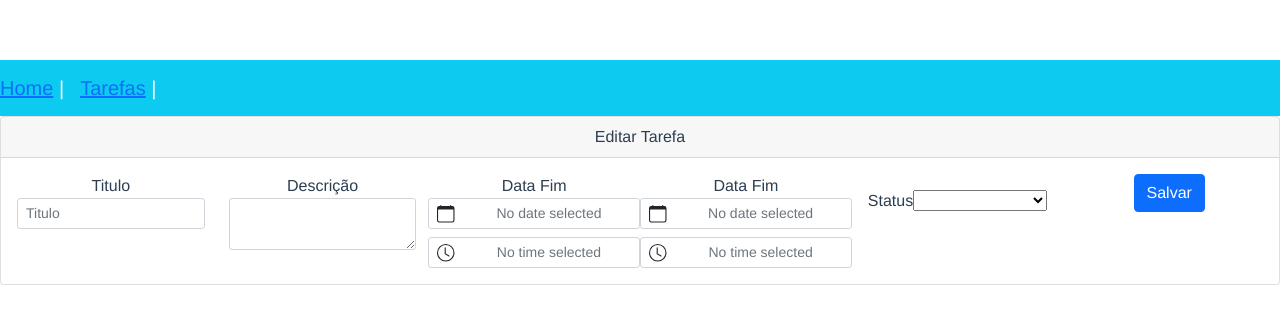
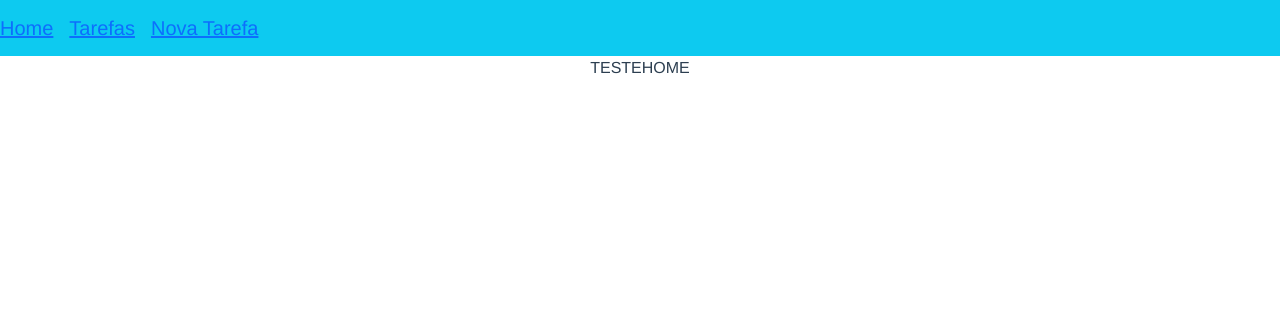
Before and after one commit to WilliamNahirnei/Teste_DielEnergia, a Vue app in the folder frontend/: page /Home in a window 1280 px wide. Shown: the top 324 px of the page. Built offline with nearby package versions, Linux system fonts and the light colour scheme; no server answers.

Commit message:
Create task list

```diff
--- a/frontend/src/App.vue
+++ b/frontend/src/App.vue
@@ -1,20 +1,41 @@
 <template>
   <div id="app">
-    <HomePage />
-    <TaskList />
+    <div>
+      <nav>
+        <b-navbar toggleable="lg" type="dark" variant="info">
+          <b-navbar-brand>
+            <router-link :to="{ name: 'Home'}">
+              Home
+            </router-link>
+          </b-navbar-brand>
+          <b-navbar-brand>
+            <router-link
+             :to="{ name: 'Task-List'}"
+             >
+              Tarefas
+            </router-link>
+          </b-navbar-brand>
+          <b-navbar-brand>
+            <router-link
+              :to="{ name: 'New-Task'}"
+            >
+              Nova Tarefa
+            </router-link>
+          </b-navbar-brand>
+        </b-navbar>
+      </nav>
+      <div id="Content">
+        <router-view></router-view>
+      </div>
+    </div>
   </div>
 </template>
 
 <script>
 
-import TaskList from './components/task/TaskList.vue'
-import HomePage from './pages/task-pages/Home-Page.vue'
-
 export default {
   name: 'App',
   components: {
-    TaskList,
-    HomePage,
   }
 }
 </script>
@@ -26,6 +47,6 @@ export default {
   -moz-osx-font-smoothing: grayscale;
   text-align: center;
   color: #2c3e50;
-  margin-top: 60px;
+  margin-top: 0px;
 }
 </style>
--- /dev/null
+++ b/frontend/src/components/task/TaskCard.vue
@@ -0,0 +1,64 @@
+<template>
+  <div>
+      <b-card
+        v-if="task"
+        :header="formTitle"
+        header-tag="header"
+      >
+          <b-row>
+            <b-col>
+                <span> {{ task.titleTask || "" }}</span>
+            </b-col>
+
+            <b-col>
+                <span> {{ task.descriptionTask || "" }}</span>
+            </b-col>
+
+            <b-col>
+              <b-row>
+                  <span> {{ task.startDateTask || "" }} </span>
+              </b-row>
+              <b-row>
+                <span> {{ task.startHourTask || "" }} </span>
+              </b-row>
+            </b-col>
+
+            <b-col>
+              <b-row>
+                <span> {{ task.endDateTask || "" }} </span>
+              </b-row>
+              <b-row>
+                  <span> {{ task.endHourTask || "" }} </span>
+              </b-row>
+            </b-col>
+
+            <b-col>
+              <span> {{ task.selectedStatusTask || ""}} </span>
+            </b-col>
+          </b-row>
+      </b-card>
+  </div>
+</template>
+
+<script>
+
+export default {
+  name: 'TaskCard',
+  props: {
+    task: null
+  },
+  data() {
+    return{
+    }
+  },
+  mounted: function() {
+  },
+  methods: {
+
+  }
+}
+</script>
+
+<style>
+
+</style>
--- a/frontend/src/components/task/TaskForm.vue
+++ b/frontend/src/components/task/TaskForm.vue
@@ -12,7 +12,7 @@
                 id="titleTask"
                 class="mb-2 mr-sm-2 mb-sm-0"
                 placeholder="Titulo"
-                v-model="titleTask"
+                v-bind="titleTask"
                 size="sm"
               ></b-form-input>
             </b-col>
@@ -22,7 +22,7 @@
               <b-form-textarea
                 id="descriptionTask"
                 size="sm"
-                :value="descriptionTask"
+                v-bind="descriptionTask"
               ></b-form-textarea>
             </b-col>
 
@@ -31,7 +31,7 @@
                 <label class="sr-only" for="startDateTask">Data Fim</label>
                 <b-form-datepicker
                   id="startDateTask"
-                  :value="startDateTask"
+                  v-bind="startDateTask"
                   class="mb-2"
                   size="sm"
                 ></b-form-datepicker>
@@ -39,8 +39,8 @@
               <b-row>
                 <b-form-timepicker
                   id="startHour"
-                  v-model="startHourTask"
-                  locale="en"
+                  v-bind="startHourTask"
+                  locale="pt-BR"
                   size="sm"
                 >
                 </b-form-timepicker>
@@ -52,7 +52,7 @@
                 <label class="sr-only" for="endDateTask">Data Fim</label>
                 <b-form-datepicker
                   id="endDateTask"
-                  :value="endDateTask"
+                  v-bind="endDateTask"
                   class="mb-2"
                   size="sm"
                 ></b-form-datepicker>
@@ -60,8 +60,8 @@
               <b-row>
                 <b-form-timepicker
                   id="endHour"
-                  :value="endHourTask"
-                  locale="en"
+                  v-bind="endHourTask"
+                  locale="pt-BR"
                   size="sm"
                 ></b-form-timepicker>
               </b-row>
@@ -73,7 +73,7 @@
               <label class="sr-only" for="statusTask">Status</label>
               <b-form-select
                 id="statusTask"
-                :value="selectedStatusTask"
+                v-bind="selectedStatusTask"
                 :options="statusTaskOptions"
                 size="sm"
                 class="mt-3"
@@ -92,6 +92,7 @@
 
 import {
   getTaskById,
+  storeTask,
   updateTask
 } from '../../service/task-services/task-service'
 
@@ -132,7 +133,7 @@ export default {
       const data = await getTaskById(idTask)
       console.log(data)
       const startDateHourTask = data.startDateTask.split("T")
-            const endDateHourTask = data.startDateTask.split("T")
+      const endDateHourTask = data.startDateTask.split("T")
 
       this.titleTask = data.titleTask,
       this.descriptionTask = data.descriptionTask
@@ -151,8 +152,12 @@ export default {
         this.storeTask()
       }
     },
-    storeTask() {
-
+    async storeTask() {
+      const taskData = await this.prepareTaskData()
+      console.log(taskData)
+      const response = await storeTask(this.idTask, taskData)
+      console.log(response)
+      //router.push({ name: 'user', params: { username: 'erina' } })
     },
     async updateTask() {
       const taskData = await this.prepareTaskData()
--- a/frontend/src/components/task/TaskList.vue
+++ b/frontend/src/components/task/TaskList.vue
@@ -1,19 +1,38 @@
 <template>
-  <div id="taskList">
-    <TaskForm
-      :idTask="12"
-    />
+  <div>
+    <TaskCard
+      v-for="task in taskList" :key="task.idTask"
+      :task="task"
+     />
   </div>
 </template>
 
 <script>
 
-import TaskForm from './TaskForm.vue'
+import TaskCard from './TaskCard.vue'
+
+import {
+  getAllTask
+} from '../../service/task-services/task-service'
 
 export default {
   name: 'TaskList',
   components: {
-      TaskForm
+      TaskCard
+  },
+  data() {
+    return{
+      taskList: []
+    }
+  },
+  mounted: function() {
+    this.getTaskList()
+  },
+  methods: {
+    async getTaskList (){
+      this.taskList =  await getAllTask()
+      console.log(this.taskList)
+    },
   }
 }
 </script>
--- a/frontend/src/pages/task-pages/Home-Page.vue
+++ b/frontend/src/pages/task-pages/Home-Page.vue
@@ -1,14 +1,7 @@
 <template>
-<div>
-  <b-navbar toggleable="lg" type="dark" variant="info">
-    <b-navbar-brand>
-        <router-link to="/">Home</router-link> |
-    </b-navbar-brand>
-    <b-navbar-brand>
-        <router-link to="Task-List">Tarefas</router-link> |
-    </b-navbar-brand>
-  </b-navbar>
-</div>
+  <div>
+    <span>TESTEHOME</span>
+  </div>
 </template>
 
 <script>
--- /dev/null
+++ b/frontend/src/pages/task-pages/Store-Task-Page.vue
@@ -0,0 +1,23 @@
+<template>
+  <div>
+    <TaskForm
+        :idTask="null"
+    />
+  </div>
+</template>
+
+<script>
+
+  import TaskForm from "@/components/task/TaskForm.vue"
+
+  export default {
+    name: 'Store-Task-Page',
+    components: {
+      TaskForm
+    }
+  }
+</script>
+
+<style>
+
+</style>
--- a/frontend/src/pages/task-pages/Task-List-Page.vue
+++ b/frontend/src/pages/task-pages/Task-List-Page.vue
@@ -1,14 +1,15 @@
 <template>
-<div>
-
-</div>
+  <div>
+      <TaskList />
+  </div>
 </template>
 
 <script>
+import TaskList from "@/components/task/TaskList.vue";
   export default {
     name: 'Task-List-Page',
     components: {
-
+    TaskList
     }
   }
 </script>
--- a/frontend/src/router/index.js
+++ b/frontend/src/router/index.js
@@ -1,13 +1,14 @@
 import Vue from 'vue'
 import VueRouter from 'vue-router'
-import HomePage from '@/pages/task-pages/Home-Page'
-import TaskListPage from '@/pages/task-pages/Task-List-Page'
+import HomePage from '@/pages/task-pages/Home-Page.vue'
+import TaskListPage from '@/pages/task-pages/Task-List-Page.vue'
+import StoreTaskPage from '@/pages/task-pages/Store-Task-Page.vue'
 
 Vue.use(VueRouter)
 
 const routes = [
   {
-    path: '/',
+    path: '/Home',
     name: 'Home',
     component: HomePage
   },
@@ -15,6 +16,11 @@ const routes = [
     path: '/tasks',
     name: 'Task-List',
     component: TaskListPage
+  },
+  {
+    path: '/new-task',
+    name: 'New-Task',
+    component: StoreTaskPage
   }
 
 ]
--- a/frontend/src/service/task-services/task-service.js
+++ b/frontend/src/service/task-services/task-service.js
@@ -1,5 +1,5 @@
 
-import {get, put} from '../api-conector'
+import {get, put, post} from '../api-conector'
 
 const getTaskById = async (idTask) => {
     const route = "/task"
@@ -12,16 +12,31 @@ const getTaskById = async (idTask) => {
     return data.data
 }
 
+const getAllTask = async () => {
+    const route = "/task-all"
+    const { data } = await get(route)
+    return data.data
+}
+
+const storeTask = async (taskData) => {
+    const route = "/task"
+    return await post(
+      route,
+      taskData
+    )
+}
+
 const updateTask = async (idTask, taskData) => {
     const route = `/task?idTask=${idTask}`
     return await put(
       route,
       taskData
     )
-
 }
 
 export {
     getTaskById,
+    getAllTask,
+    storeTask,
     updateTask
 }
```
Also changed, not shown: 2 other files (tests, documents, lock files or other folders).
